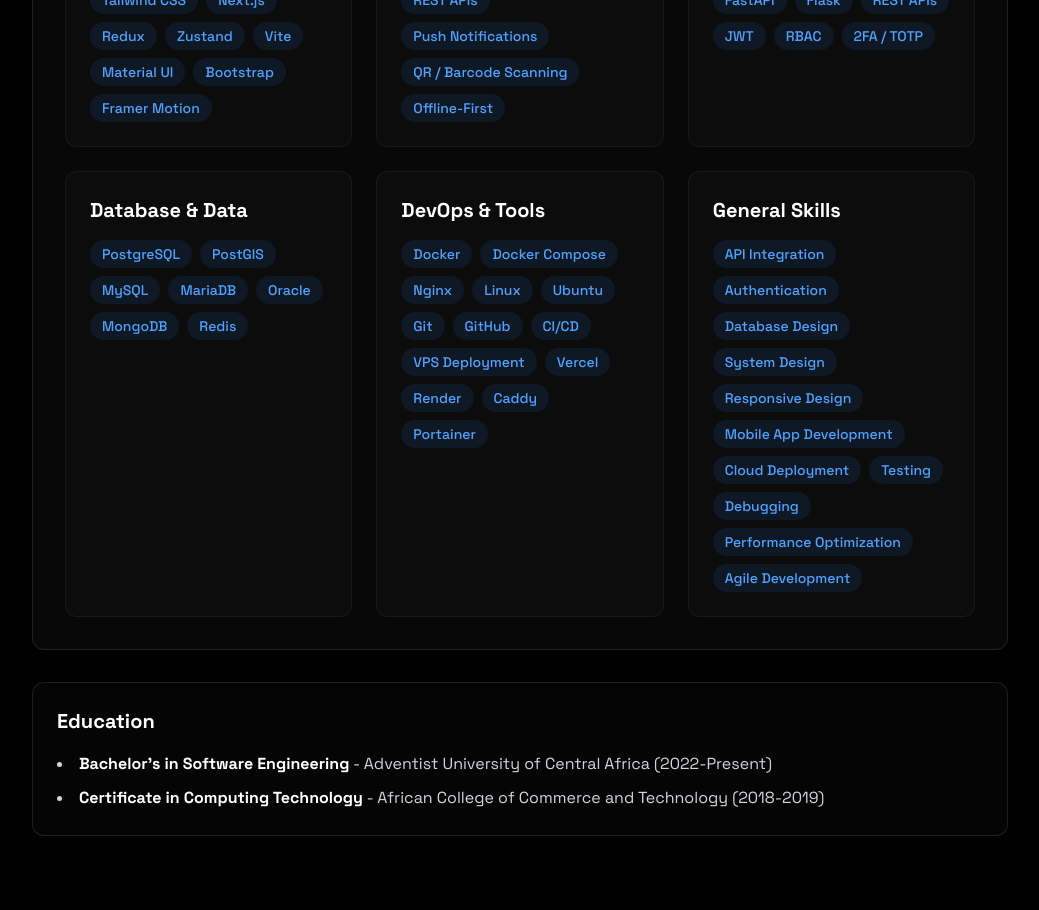
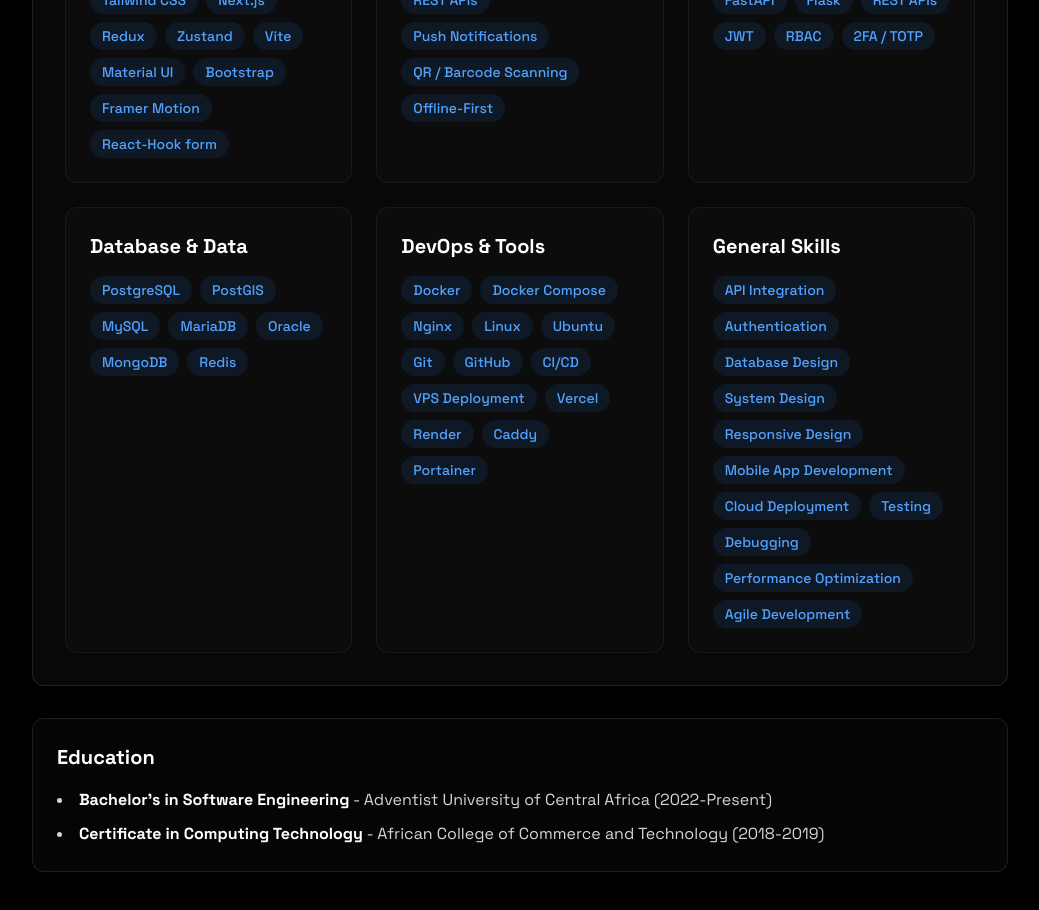
Before and after one commit to niyoblaise/niyoblaise-7, a React (Vite) app: page / in a window 1280 px wide. Shown: the part 1320-2230 px from the top of the page, without its empty margins (120-1159 px from the left). Built offline with nearby package versions, Linux system fonts and the light colour scheme.

Commit message:
add skills

```diff
--- a/src/components/sections/About.jsx
+++ b/src/components/sections/About.jsx
@@ -15,6 +15,8 @@ export const About = () => {
     "Material UI",
     "Bootstrap",
     "Framer Motion",
+      "React-Hook form",
+
   ];
 
   const mobileSkills = [
```
